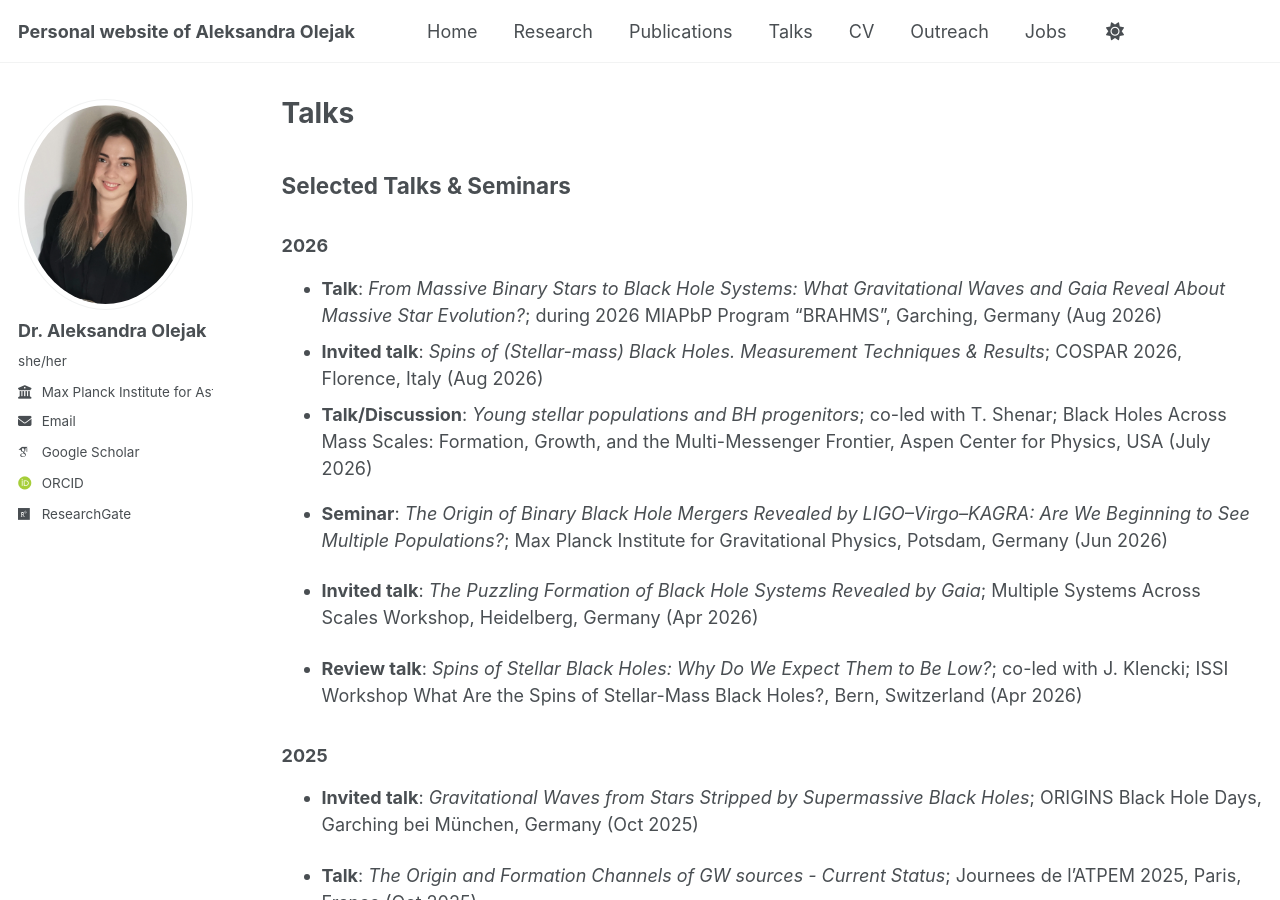
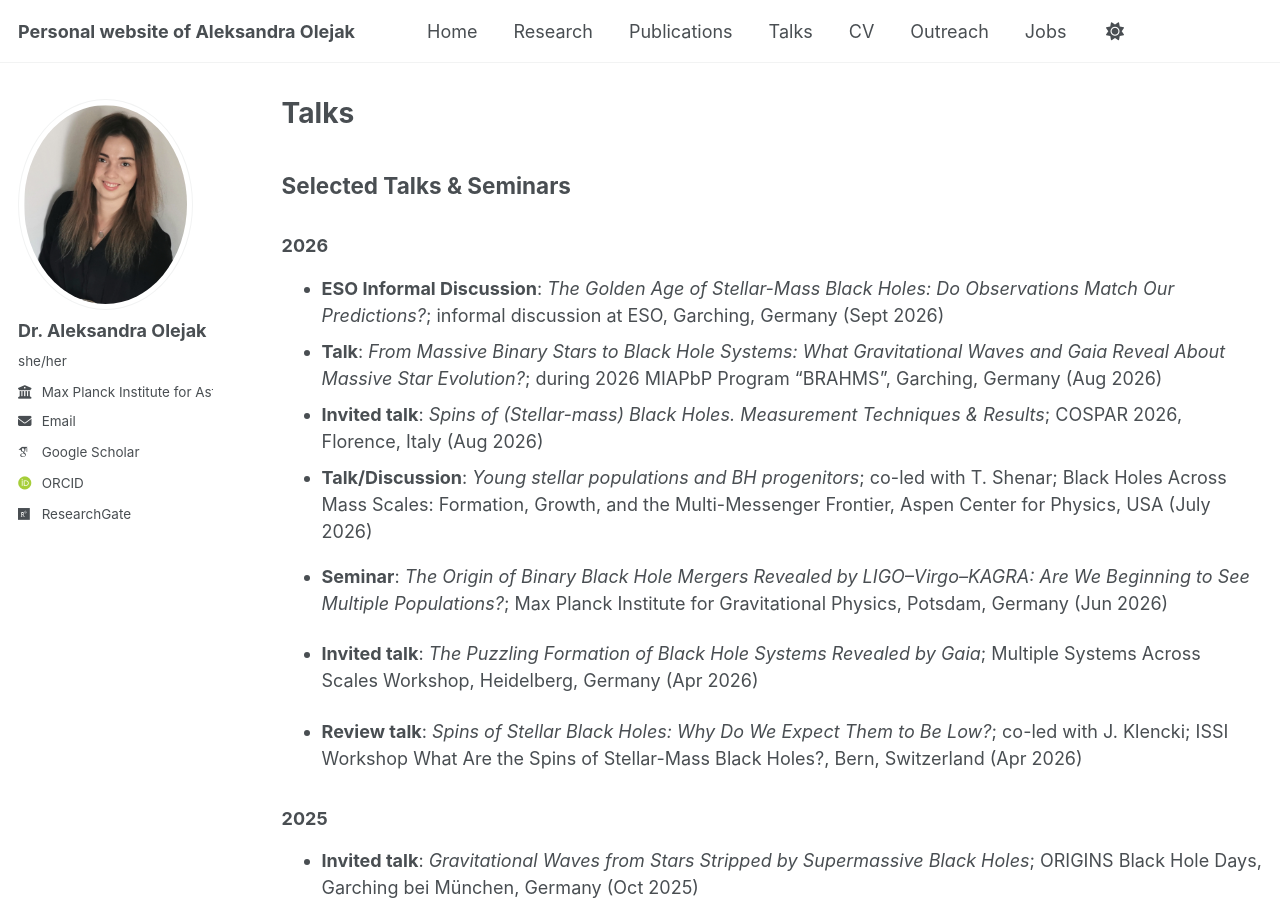
Before and after one commit to aleole/aleole.github.io, a Jekyll site: the page built from _pages/talks.md, in a window 1280 px wide and 900 px high. Built offline with Jekyll 4.4.1, drawn with Linux system fonts in a browser that asks for light colours; some web fonts are replaced; a script that is not in the unit is left out.

Commit message:
Update talks.md

```diff
--- a/_pages/talks.md
+++ b/_pages/talks.md
@@ -11,6 +11,7 @@ author_profile: true
 ## Selected Talks & Seminars
 
 ### 2026
+- **ESO Informal Discussion**: *The Golden Age of Stellar-Mass Black Holes: Do Observations Match Our Predictions?*; informal discussion at ESO, Garching, Germany (Sept 2026)
 - **Talk**: *From Massive Binary Stars to Black Hole Systems: What Gravitational Waves and Gaia Reveal About Massive Star Evolution?*; during 2026 MIAPbP Program "BRAHMS", Garching, Germany (Aug 2026)
 - **Invited talk**: *Spins of (Stellar-mass) Black Holes. Measurement Techniques & Results*; COSPAR 2026, Florence, Italy (Aug 2026)
 - **Talk/Discussion**: *Young stellar populations and BH progenitors*; co-led with T. Shenar; Black Holes Across Mass Scales: Formation, Growth, and the Multi-Messenger Frontier, Aspen Center for Physics, USA (July 2026)
```
